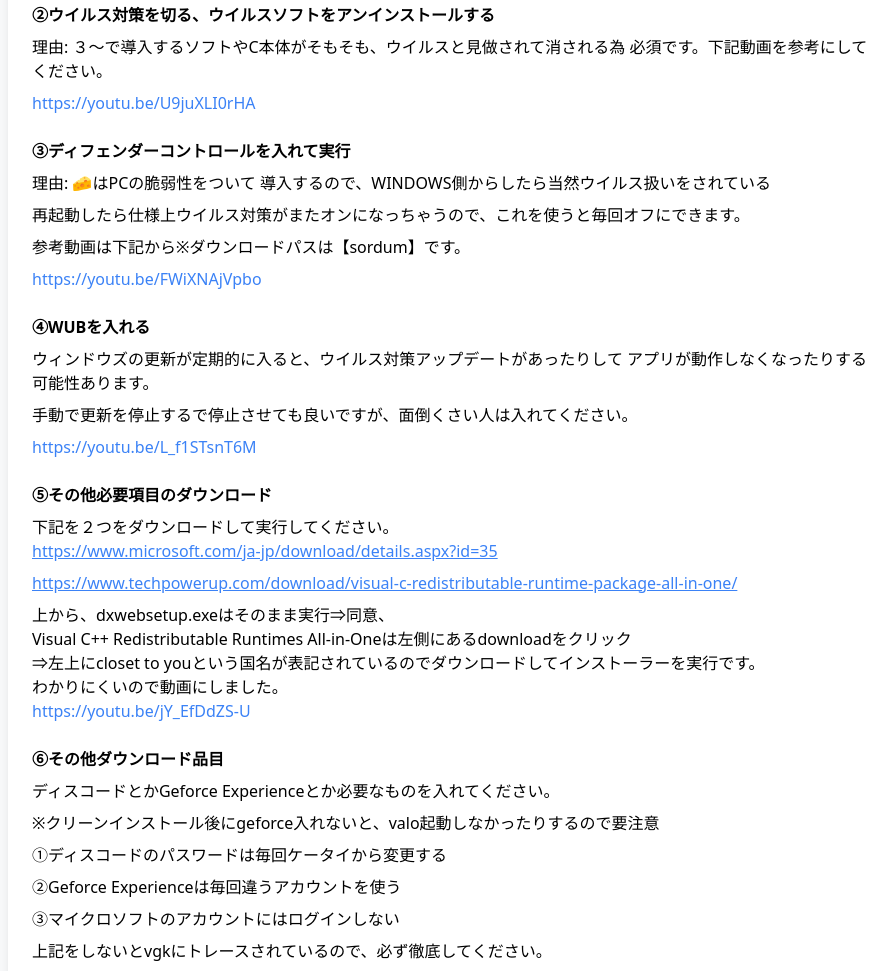
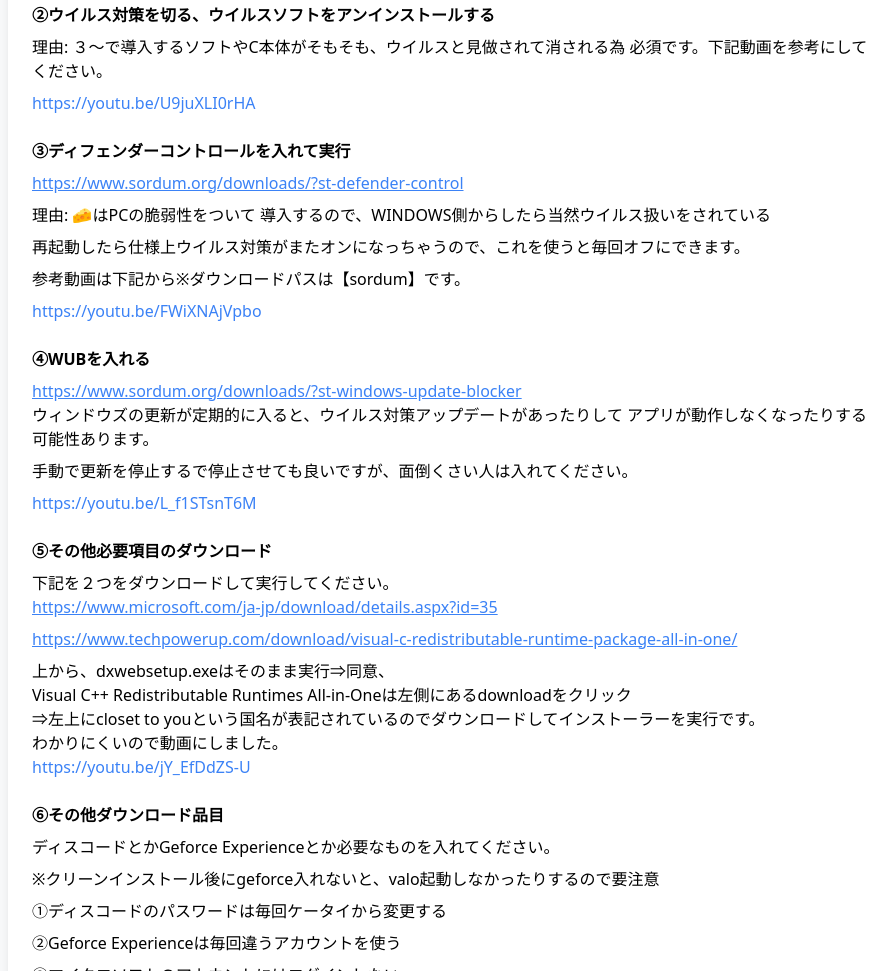
Before and after one commit to monageshop1/novaa, a plain HTML site: page index.html in a window 1280 px wide. Shown: the part 1009-1980 px from the top of the page, without its empty margins (184-1080 px from the left). Drawn offline with nearby package versions, Linux system fonts and the light colour scheme.

Commit message:
Update index.html

```diff
--- a/index.html
+++ b/index.html
@@ -67,6 +67,10 @@
             <!-- ③ディフェンダーコントロールを入れて実行 -->
             <div class="mb-6">
                 <h3 class="font-semibold mb-2">③ディフェンダーコントロールを入れて実行</h3>
+    <p class="mb-2">
+        <a href="https://www.sordum.org/downloads/?st-defender-control" class="text-blue-500 underline" target="_blank">
+            https://www.sordum.org/downloads/?st-defender-control
+        </a>
                 <p class="mb-2">
                     理由: 🧀はPCの脆弱性をついて 導入するので、WINDOWS側からしたら当然ウイルス扱いをされている
                 </p>
@@ -80,6 +84,9 @@
             <!-- ④WUBを入れる -->
             <div class="mb-6">
                 <h3 class="font-semibold mb-2">④WUBを入れる</h3>
+        <a href="https://www.sordum.org/downloads/?st-windows-update-blocker" class="text-blue-500 underline" target="_blank">
+            https://www.sordum.org/downloads/?st-windows-update-blocker
+        </a>
                 <p class="mb-2">
                     ウィンドウズの更新が定期的に入ると、ウイルス対策アップデートがあったりして アプリが動作しなくなったりする可能性あります。
 					<p class="mb-2">手動で更新を停止するで停止させても良いですが、面倒くさい人は入れてください。</p>
```
